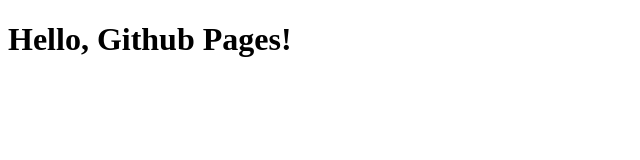
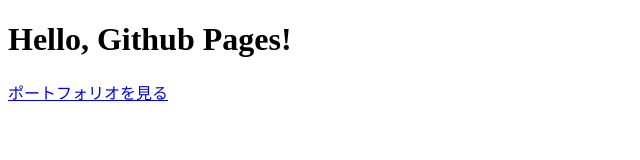
Before and after one commit to Ayusk-onbu/github.io, a plain HTML site: page index.html in a window 1280 px wide. Shown: the whole page, without its empty margins (0-640 px from the left). Drawn offline with Linux system fonts and the light colour scheme.

Commit message:
Add link to portfolio in index.html

```diff
--- a/index.html
+++ b/index.html
@@ -8,3 +8,4 @@
   <h1>Hello, Github Pages!</h1>
 </body>
 </html>
+<a href="./Portfolio/">ポートフォリオを見る</a>
```
